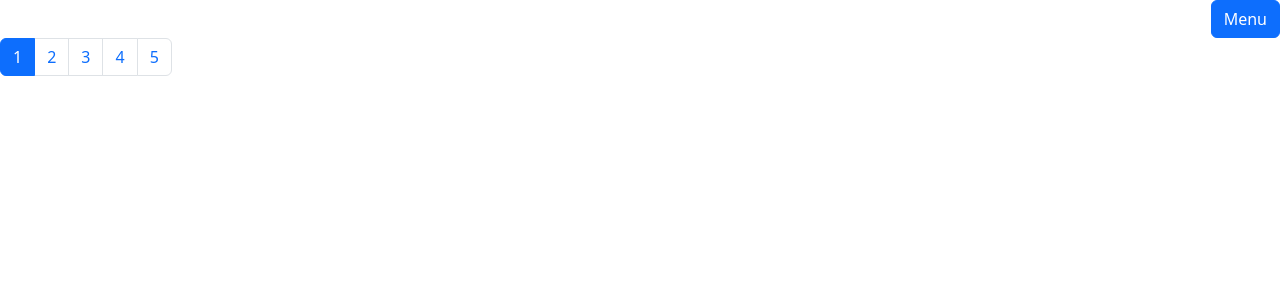
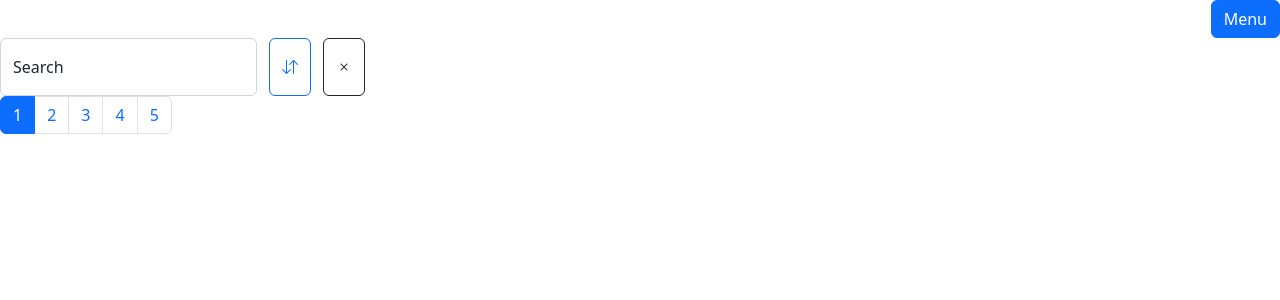
Before and after one commit to CyrilStrone/mitrasoft-test, a React (Create React App) app: page / in a window 1280 px wide. Shown: the top 300 px of the page. Built offline with nearby package versions, Linux system fonts and the light colour scheme; the HTML template or start-up script is replaced by a standard one.

Commit message:
List Of Posts Search base
Also boostrap-icons

```diff
--- a/package.json
+++ b/package.json
@@ -13,6 +13,7 @@
     "@types/react-redux": "^7.1.25",
     "axios": "^1.4.0",
     "bootstrap": "^5.2.3",
+    "bootstrap-icons": "^1.10.5",
     "react": "^18.2.0",
     "react-bootstrap": "^2.7.4",
     "react-dom": "^18.2.0",
--- a/src/App.tsx
+++ b/src/App.tsx
@@ -1,5 +1,6 @@
 import './App.css';
 import 'bootstrap/dist/css/bootstrap.min.css';
+import "bootstrap-icons/font/bootstrap-icons.css";
 import { Route, Routes } from "react-router-dom";
 import { ListOfPosts } from './pages/listOfPosts/organelles/ListOfPosts';
 import { DetailsPage } from './pages/detailsPage/organelles/DetailsPage';
--- /dev/null
+++ b/src/pages/listOfPosts/molecules/ListOfPostsSearch.tsx
@@ -0,0 +1,18 @@
+import { Button, FloatingLabel, Form } from "react-bootstrap";
+import "../styles/ListOfPostsPagination.css";
+
+export const ListOfPostsSearch = () => {
+
+    return (
+        <div className="ListOfPostsSearch">
+            <FloatingLabel
+                controlId="floatingTextarea"
+                label="Search"
+            >
+                <Form.Control placeholder="Enter to search" />
+            </FloatingLabel>
+            <Button variant="outline-primary"><i className="bi bi-arrow-down-up"></i></Button>
+            <Button variant="outline-dark"><i className="bi bi-x"></i></Button>
+        </div >
+    );
+};
--- a/src/pages/listOfPosts/organelles/ListOfPosts.tsx
+++ b/src/pages/listOfPosts/organelles/ListOfPosts.tsx
@@ -1,11 +1,13 @@
 import { ListOfPostsPagination } from "../molecules/ListOfPostsPagination";
+import { ListOfPostsSearch } from "../molecules/ListOfPostsSearch";
 import "../styles/ListOfPosts.css";
 
 export const ListOfPosts = () => {
 
   return (
     <div className="ListOfPosts">
-     <ListOfPostsPagination/>
+      <ListOfPostsSearch />
+      <ListOfPostsPagination />
     </div>
   );
 };
--- a/src/pages/listOfPosts/styles/ListOfPostsPagination.css
+++ b/src/pages/listOfPosts/styles/ListOfPostsPagination.css
@@ -0,0 +1,4 @@
+.ListOfPostsSearch {
+  display: flex;
+  gap: 12px;
+}
```
Also changed, not shown: 1 other file (tests, documents, lock files or other folders).
